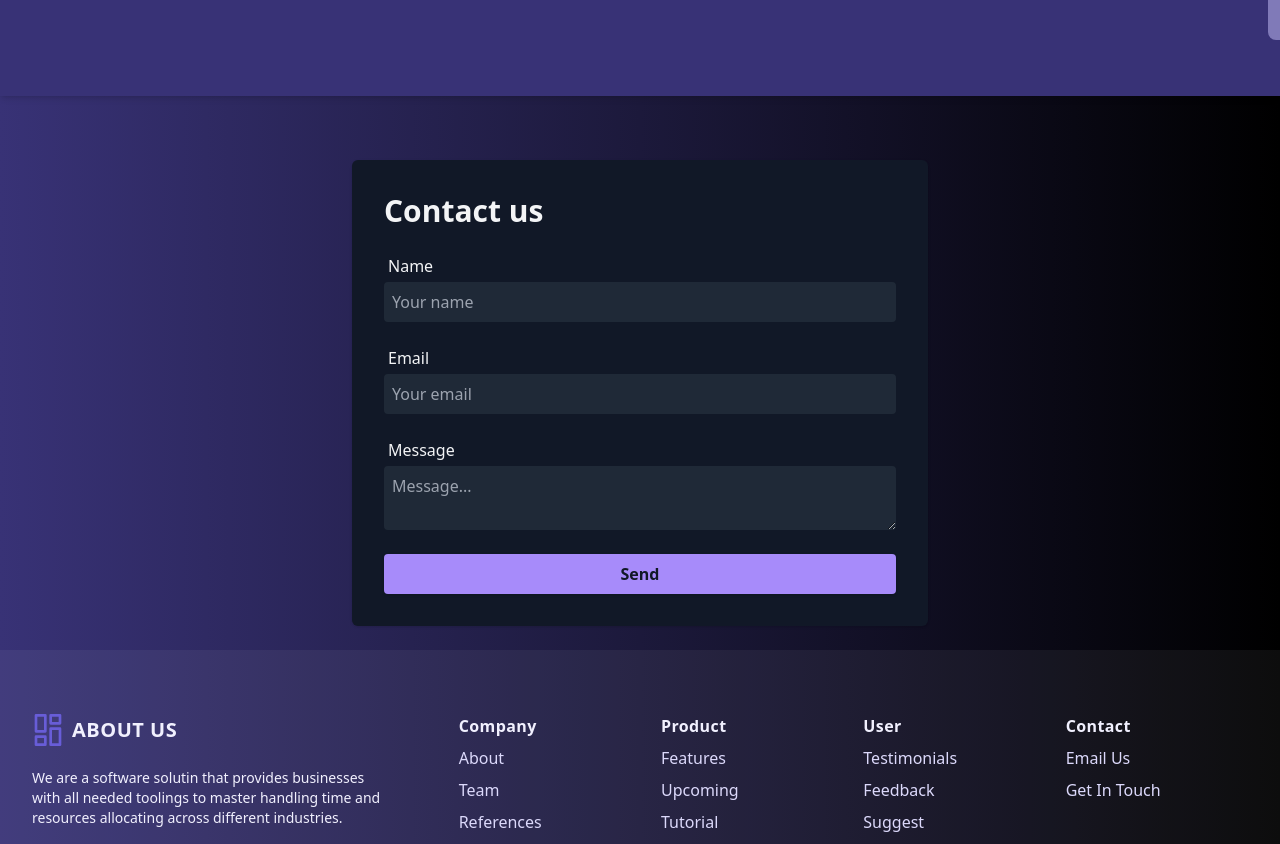
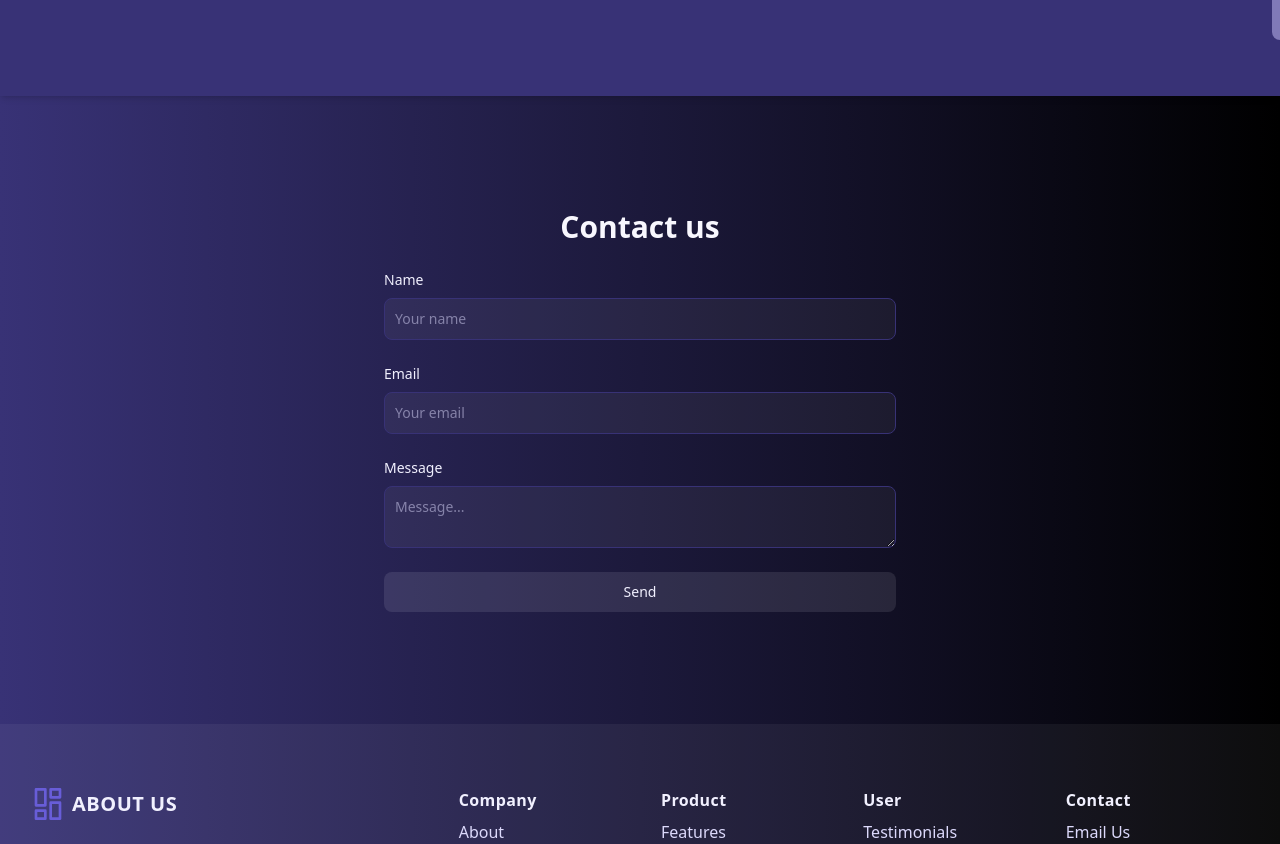
Before and after one commit to taricov/Reactjs_eCalenda_website, a React (Vite) app: page /contacts in a window 1280 px wide. Shown: the part 540-1384 px from the top of the page. Built offline with nearby package versions, Linux system fonts and the light colour scheme.

Commit message:
added styles to contact us page

```diff
--- a/src/components/Navbar.tsx
+++ b/src/components/Navbar.tsx
@@ -49,7 +49,7 @@ export default function Navbar({ darkMode, darkModeHandler }: Props) {
 
         <div className="flex-none">
           <ul
-            className={`menu sm:menu-horizontal px-1 sm:relative sm:left-0 sm:top-0 sm:translate-x-0 sm:bg-transparent sm:w-0 absolute left-1/2 ${
+            className={`menu sm:menu-horizontal px-1 sm:relative sm:left-0 sm:top-0 sm:translate-x-0 sm:bg-transparent sm:w-0 space-x-1 absolute left-1/2 ${
               navOpen ? "top-14" : "-top-96"
             } -translate-x-1/2 transition-all duration-200 ease-in-out bg-app-color-800 rounded w-screen sm:block sm:px-1 z-10 shadow-xl sm:shadow-none`}
           >
--- a/src/pages/PageContacts.tsx
+++ b/src/pages/PageContacts.tsx
@@ -1,15 +1,15 @@
 export default function PageContacts() {
   return (
     <>
-      <section className="p-6 dark:text-gray-100">
-        <form className="container w-full max-w-xl p-8 mx-auto space-y-6 rounded-md shadow dark:bg-gray-900 ng-untouched ng-pristine ng-valid">
-          <h2 className="w-full text-3xl font-bold leading-tight">
+      <section className="my-20 text-app-color-700 dark:text-app-color-50 w-full mx-auto">
+        <form className="container w-full max-w-xl p-8 mx-auto space-y-6 rounded-md">
+          <h2 className="w-full mx-auto text-3xl font-bold text-center leading-tight">
             Contact us
           </h2>
           <div>
             <label
-              // for="name"
-              className="block mb-1 ml-1"
+              htmlFor="name"
+              className="block text-sm font-medium text-app-color-700 dark:text-app-color-100 mb-2"
             >
               Name
             </label>
@@ -17,13 +17,13 @@ export default function PageContacts() {
               id="name"
               type="text"
               placeholder="Your name"
-              className="block w-full p-2 rounded focus:outline-none focus:ring focus:ring-opacity-25 focus:ring-violet-400 dark:bg-gray-800"
+              className="bg-app-color-100 border border-app-color-300 text-app-color-800 text-sm rounded-lg focus:border-app-color-600 block w-full p-2.5 dark:bg-app-color-100 dark:bg-opacity-5  dark:placeholder-opacity-5 dark:text-app-color-100 dark:focus:ring-app-color-700 dark:border-app-color-900 dark:focus:border-app-color-100 transition-all duration-200 outline-none dark:placeholder:text-opacity-50 placeholder:text-app-color-500 placeholder:text-opacity-50 dark:placeholder:text-app-color-200"
             />
           </div>
           <div>
             <label
-              // for="email"
-              className="block mb-1 ml-1"
+              htmlFor="email"
+              className="block text-sm font-medium text-app-color-700 dark:text-app-color-100 mb-2"
             >
               Email
             </label>
@@ -31,29 +31,28 @@ export default function PageContacts() {
               id="email"
               type="email"
               placeholder="Your email"
-              className="block w-full p-2 rounded focus:outline-none focus:ring focus:ring-opacity-25 focus:ring-violet-400 dark:bg-gray-800"
+              className="bg-app-color-100 border border-app-color-300 text-app-color-800 text-sm rounded-lg focus:border-app-color-600 block w-full p-2.5 dark:bg-app-color-100 dark:bg-opacity-5  dark:placeholder-opacity-5 dark:text-app-color-100 dark:focus:ring-app-color-700 dark:border-app-color-900 dark:focus:border-app-color-100 transition-all duration-200 outline-none dark:placeholder:text-opacity-50 placeholder:text-app-color-500 placeholder:text-opacity-50 dark:placeholder:text-app-color-200"
             />
           </div>
           <div>
             <label
-              // for="message"
-              className="block mb-1 ml-1"
+              htmlFor="message"
+              className="block text-sm font-medium text-app-color-700 dark:text-app-color-100 mb-2"
             >
               Message
             </label>
             <textarea
               id="message"
-              // type="text"
               placeholder="Message..."
-              className="block w-full p-2 rounded autoexpand focus:outline-none focus:ring focus:ring-opacity-25 focus:ring-violet-400 dark:bg-gray-800"
-              // spellcheck="false"
+              className="bg-app-color-100 border border-app-color-300 text-app-color-800 text-sm rounded-lg focus:border-app-color-600 block w-full p-2.5 dark:bg-app-color-100 dark:bg-opacity-5  dark:placeholder-opacity-5 dark:text-app-color-100 dark:focus:ring-app-color-700 dark:border-app-color-900 dark:focus:border-app-color-100 transition-all duration-200 outline-none dark:placeholder:text-opacity-50 placeholder:text-app-color-500 placeholder:text-opacity-50 dark:placeholder:text-app-color-200"
+              spellCheck={false}
               style={{ height: "165px;" }}
             ></textarea>
           </div>
           <div>
             <button
               type="submit"
-              className="w-full px-4 py-2 font-bold rounded shadow focus:outline-none focus:ring hover:ring focus:ring-opacity-50 dark:bg-violet-400 focus:ring-violet-400 hover:ring-violet-400 dark:text-gray-900"
+              className="text-app-color-100 bg-app-color-500 hover:bg-app-color-600 transition duration-200 focus:ring-4 focus:outline-none focus:ring-app-color-300 font-medium rounded-lg text-sm w-full px-5 py-2.5 text-center dark:bg-app-color-100 dark:bg-opacity-10 dark:hover:bg-opacity-20 dark:focus:ring-app-color-900"
             >
               Send
             </button>
```
